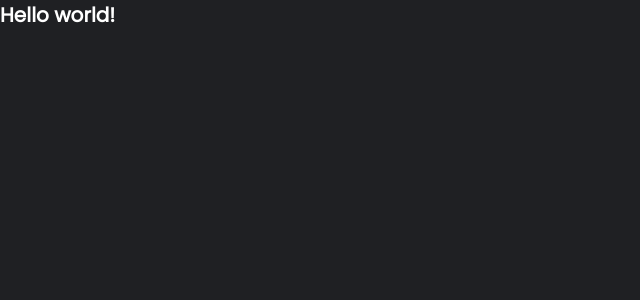
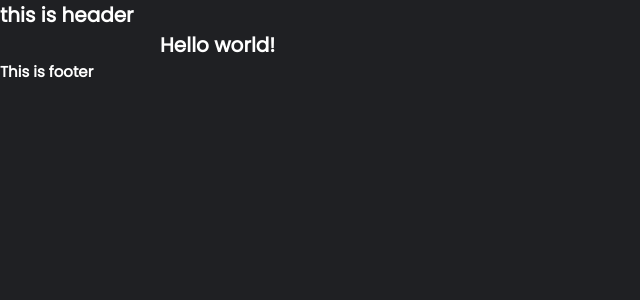
Before and after one commit to chelseaharris137/GoodGrub, a Next.js app: page / in a window 1280 px wide. Shown: the top 300 px of the page, without its empty margins (0-640 px from the left). Built offline with nearby package versions, Linux system fonts and the light colour scheme; a web font is replaced by a local one.

Commit message:
Add react hot toast and layout component

```diff
--- a/package.json
+++ b/package.json
@@ -15,7 +15,9 @@
     "next": "13.1.2",
     "react": "18.2.0",
     "react-dom": "18.2.0",
-    "react-query": "^3.39.2"
+    "react-hot-toast": "^2.4.0",
+    "react-query": "^3.39.2",
+    "sass": "^1.57.1"
   },
   "devDependencies": {
     "eslint-plugin-react": "^7.32.1",
--- /dev/null
+++ b/src/components/layout/Layout.js
@@ -0,0 +1,16 @@
+import React, { Fragment} from "react";
+import classes from './Layout.module.scss';
+
+export const Layout = ({ children }) => {
+  return (
+    <Fragment>
+      <h1>this is header</h1>
+
+      <div className={classes.container}>
+        {children}
+      </div>
+
+      <h2>This is footer</h2>
+    </Fragment>
+  );
+};
--- /dev/null
+++ b/src/components/layout/Layout.module.scss
@@ -0,0 +1,5 @@
+.container {
+	max-width: 1000px;
+	margin: 0 auto;
+	padding: 0 20px;
+}
--- a/src/pages/_app.js
+++ b/src/pages/_app.js
@@ -1,4 +1,6 @@
+import { Layout } from '@/components/layout/Layout'
 import { QueryClient, QueryClientProvider } from 'react-query'
+import { Toaster } from 'react-hot-toast'
 import '../styles/globals.css'
 
 const queryClient = new QueryClient({
@@ -13,7 +15,20 @@ const queryClient = new QueryClient({
 export default function App({ Component, pageProps }) {
   return (
     <QueryClientProvider client={queryClient}>
-      <Component {...pageProps} />
+     <Toaster
+      position="top-right"
+      toastOptions={{
+        toastOptions: {
+          style: {
+            fontSize: '12px'
+          }
+        }
+      }}
+      ></Toaster>
+
+      <Layout>
+        <Component {...pageProps} />
+      </Layout>
     </QueryClientProvider>
   )
 }
```
Also changed, not shown: 1 other file (tests, documents, lock files or other folders).
